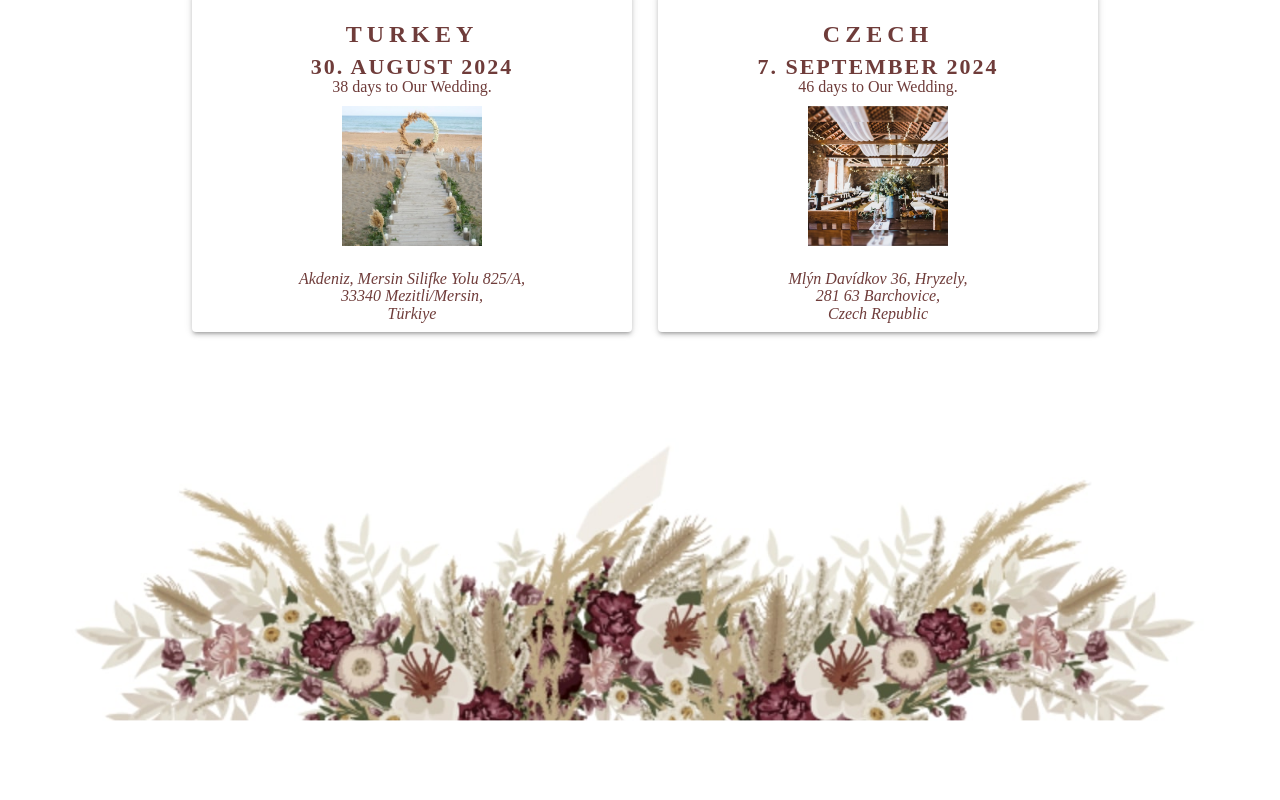
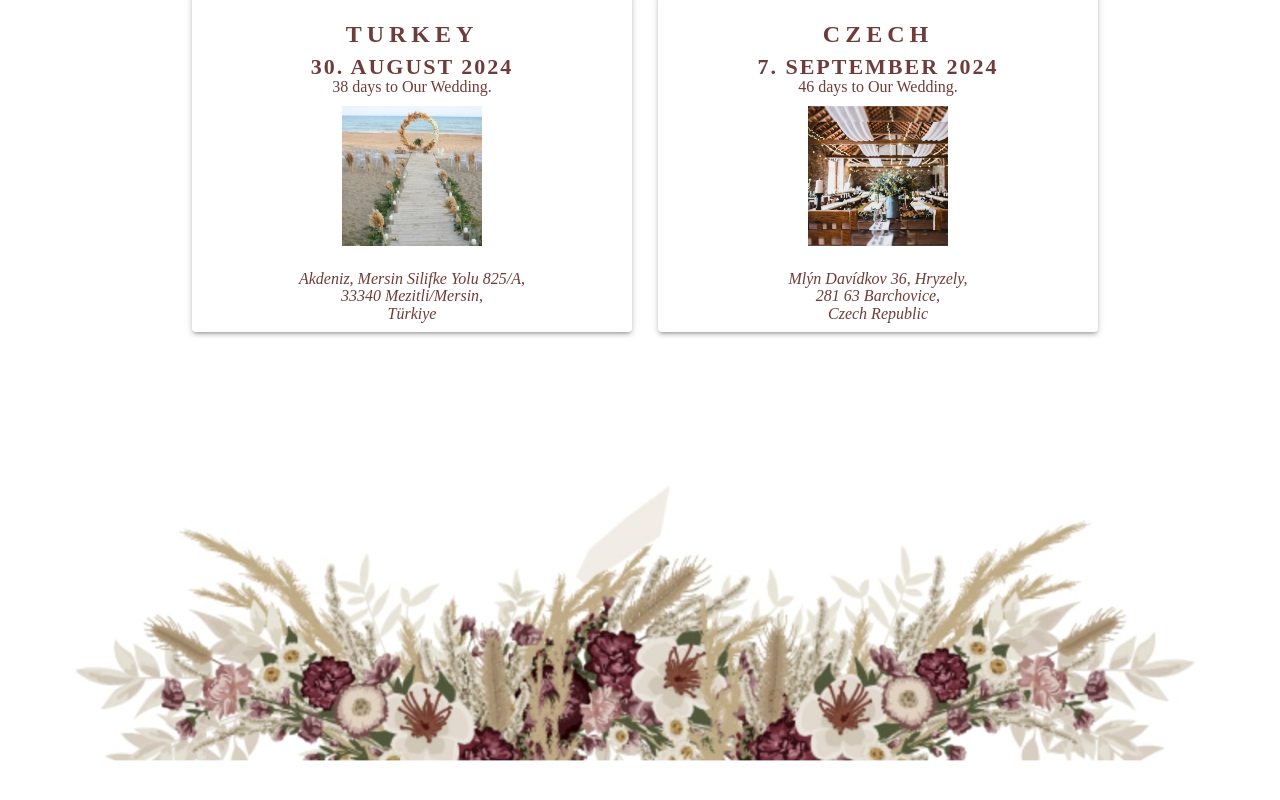
Before and after one commit to wonderunka/wonderunka.github.io, a React (Create React App) app: page /home in a window 1280 px wide. Shown: the part 699-1499 px from the top of the page. Before the commit the page ends 1465 px from the top, so only its background shows below. Built offline with nearby package versions, Linux system fonts and the light colour scheme.

Commit message:
updaated style bottom

```diff
--- a/src/website/src/Website.js
+++ b/src/website/src/Website.js
@@ -138,7 +138,7 @@ function Website({ event, language }) {
         <img
           src={design}
           alt="design-bottom"
-          style={{ transform: 'scale(0.8)' }}
+          style={{ transform: 'scale(0.8)', marginBottom: '40px' }}
         />
       </div>
     </ThemeProvider>
```
